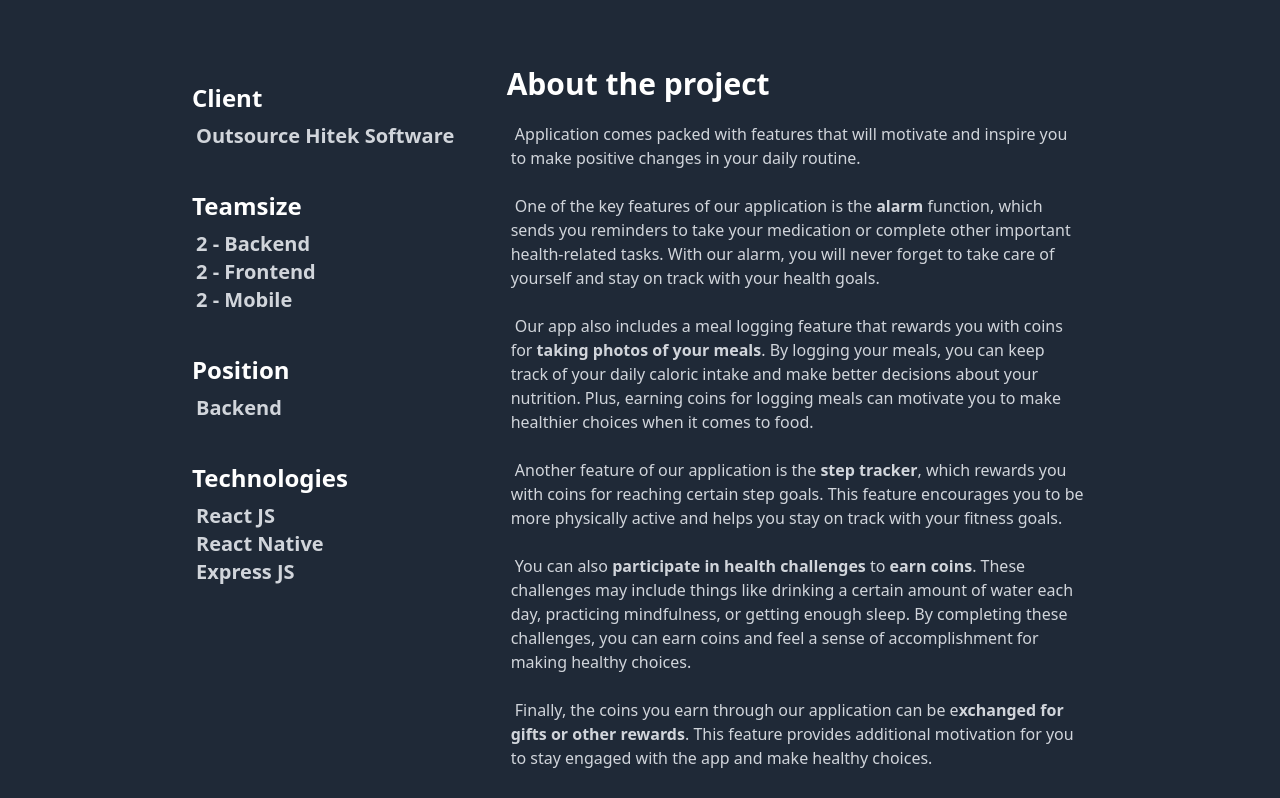
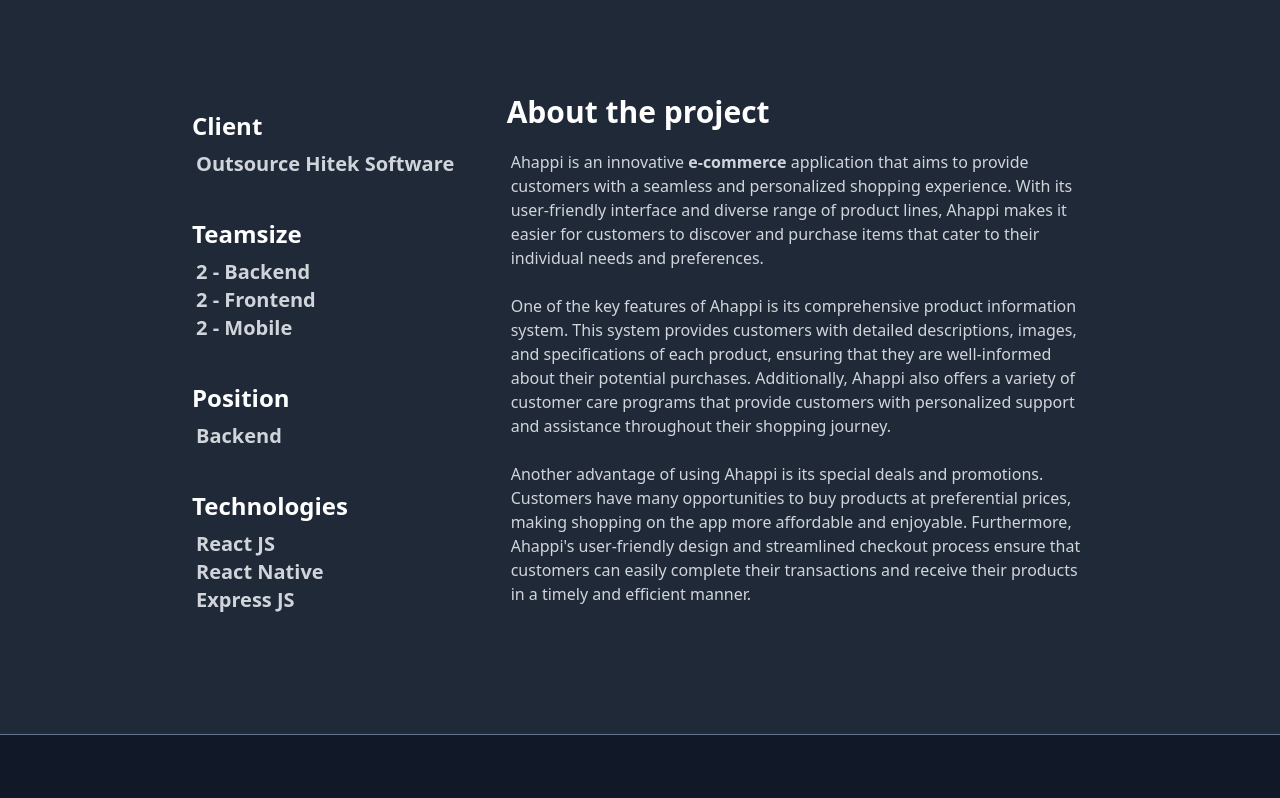
Before and after one commit to DoTranMinhChu/portfolio, a Next.js app: page /portfolio/ahappi in a window 1280 px wide. Shown: the part 1302-2100 px from the top of the page. Built offline with nearby package versions, Linux system fonts and the light colour scheme.

Commit message:
[ADD] : Update description project

```diff
--- a/src/data/projectsList.tsx
+++ b/src/data/projectsList.tsx
@@ -29,20 +29,16 @@
         },
         position: "Backend",
         shortDescription: `
-        <p>Stay on track with your health goals with our <strong>alarm&nbsp;</strong>function, <strong>meal logging,</strong> <strong>step tracker</strong>, <strong>health challenges</strong>, and <strong>coin rewards</strong>.<strong>&nbsp;Exchange coins for gifts</strong> or other rewards. Download now to take control of your health and achieve your wellness goals!</p>
+        <p>The dating application is designed to connect individuals of opposite gender seeking romantic relationships. It features matching algorithms, video calls between male and female users, and a point-based system where male users pay points while female users earn points for video calls. Points earned on the app can be exchanged for money. These features encourage engagement, balanced gender ratios, and incentivize users to remain active on the platform.</p>
         `,
         fullDesciption: `
-        <p>&nbsp;Application comes packed with features that will motivate and inspire you to make positive changes in your daily routine.</p>
+        <p>&nbsp;The dating application is designed to facilitate <strong>connections between individuals of the opposite gender</strong> who are seeking romantic relationships. The app offers several features to help users find potential partners and interact with them, including <strong>matching</strong>, <strong>video calls</strong>, and a <strong>bonus-point system</strong>.</p>
         <p><br></p>
-        <p>&nbsp;One of the key features of our application is the <strong>alarm&nbsp;</strong>function, which sends you reminders to take your medication or complete other important health-related tasks. With our alarm, you will never forget to take care of yourself and stay on track with your health goals.</p>
+        <p>&nbsp;The video call feature allows users to have <strong>virtual face-to-face interactions</strong> with their matches. However, there is a catch - <strong>male users</strong> must <strong>spend points</strong> to initiate a <strong>video call</strong>, while <strong>female users&nbsp;</strong>can <strong>earn points</strong> for participating in these calls. This approach is intended to encourage a more balanced gender ratio and incentivize female users to engage with male users on the platform.</p>
         <p><br></p>
-        <p>&nbsp;Our app also includes a meal logging feature that rewards you with coins for<strong>&nbsp;taking photos of your meals</strong>. By logging your meals, you can keep track of your daily caloric intake and make better decisions about your nutrition. Plus, earning coins for logging meals can motivate you to make healthier choices when it comes to food.</p>
+        <p>&nbsp;The<strong>&nbsp;bonus-point system</strong> is a unique aspect of this dating application. <strong>Users can earn points</strong> by participating in various activities on the app, such as <strong>completing their profile</strong>, <strong>log in every day</strong>, <strong>engaging with other users</strong>, and <strong>participating in video calls</strong>. These points can then be exchanged for money, providing an additional incentive for users to remain active on the platform.</p>
         <p><br></p>
-        <p>&nbsp;Another feature of our application is the <strong>step tracker</strong>, which rewards you with coins for reaching certain step goals. This feature encourages you to be more physically active and helps you stay on track with your fitness goals.</p>
-        <p><br></p>
-        <p>&nbsp;You can also <strong>participate in health challenges</strong> to <strong>earn coins</strong>. These challenges may include things like drinking a certain amount of water each day, practicing mindfulness, or getting enough sleep. By completing these challenges, you can earn coins and feel a sense of accomplishment for making healthy choices.</p>
-        <p><br></p>
-        <p>&nbsp;Finally, the coins you earn through our application can be e<strong>xchanged for gifts or other rewards</strong>. This feature provides additional motivation for you to stay engaged with the app and make healthy choices.</p>
+        <p>&nbsp;Overall, this dating application offers several innovative features to help users find and connect with potential partners. The matching function and video call feature enable users to interact with individuals who share similar interests and preferences, while the point-based system provides an additional incentive for users to engage with the platform and earn rewards.</p>
         `,
 
 
@@ -121,20 +117,19 @@
             Fullstack: 0
         },
         shortDescription: `
-        <p>Stay on track with your health goals with our <strong>alarm&nbsp;</strong>function, <strong>meal logging,</strong> <strong>step tracker</strong>, <strong>health challenges</strong>, and <strong>coin rewards</strong>.<strong>&nbsp;Exchange coins for gifts</strong> or other rewards. Download now to take control of your health and achieve your wellness goals!</p>
+        <p>The scheduling application offers Planner, Time Tracker/Checker, and Scheduler functions, with easy recording and data conversion. It also includes ToDo-List, Check-List, and D-day features to help users reach their goals. The application provides daily, weekly, and monthly progress checks and supports Habit/Daily Tracker for creating and monitoring habits. It also offers a Diary feature, Check monthly records, Search function, Note, and Instagram-like self-development tracking.</p>
         `,
         fullDesciption: `
-        <p>&nbsp;Application comes packed with features that will motivate and inspire you to make positive changes in your daily routine.</p>
+        <p>Application offers a range of functions that will help you stay on top of your schedule, increase productivity, and reach your goals.</p>
         <p><br></p>
-        <p>&nbsp;One of the key features of our application is the <strong>alarm&nbsp;</strong>function, which sends you reminders to take your medication or complete other important health-related tasks. With our alarm, you will never forget to take care of yourself and stay on track with your health goals.</p>
+        <p>With <strong>Planner</strong>, <strong>Time Tracker</strong>/<strong>Checker</strong>, and <strong>Scheduler</strong>, you can easily record and manage your time. Our unique <strong>Drag&amp;Click</strong> feature allows you to record your time in 10-minute increments, making data conversion a breeze.</p>
         <p><br></p>
-        <p>&nbsp;Our app also includes a meal logging feature that rewards you with coins for<strong>&nbsp;taking photos of your meals</strong>. By logging your meals, you can keep track of your daily caloric intake and make better decisions about your nutrition. Plus, earning coins for logging meals can motivate you to make healthier choices when it comes to food.</p>
+        <p>With <strong>Todo-List&nbsp;</strong>and <strong>Check-List&nbsp;</strong>features will help you stay organized and on top of your tasks. Additionally, <strong>D-day</strong> feature for all to-dos will keep you motivated and help you reach your goals.</p>
         <p><br></p>
-        <p>&nbsp;Another feature of our application is the <strong>step tracker</strong>, which rewards you with coins for reaching certain step goals. This feature encourages you to be more physically active and helps you stay on track with your fitness goals.</p>
+        <p>Application offers <strong>daily</strong>, <strong>weekly</strong>, and <strong>monthly&nbsp;</strong><strong>progress checks</strong>, allowing you to track your progress and stay on target. With easy up and down movement, you can easily adjust your schedule as needed.</p>
         <p><br></p>
-        <p>&nbsp;You can also <strong>participate in health challenges</strong> to <strong>earn coins</strong>. These challenges may include things like drinking a certain amount of water each day, practicing mindfulness, or getting enough sleep. By completing these challenges, you can earn coins and feel a sense of accomplishment for making healthy choices.</p>
-        <p><br></p>
-        <p>&nbsp;Finally, the coins you earn through our application can be e<strong>xchanged for gifts or other rewards</strong>. This feature provides additional motivation for you to stay engaged with the app and make healthy choices.</p>
+        <p>Creating habits has never been easier with our <strong>Habit/Daily Tracker</strong>, which supports grouped habits by time of day with breakfast, lunch, and dinner default settings.With <strong>daily</strong>, <strong>weekly</strong>, <strong>monthly</strong>, and <strong>yearly&nbsp;</strong>progress checks will help you stay on track and <strong>monitor your progress</strong>.</p>
+        <p>Finally, application is like the<strong>&nbsp;Instagram of self-development</strong>, allowing you to track your progress and <strong>share your accomplishments with others</strong>.</p>
         `,
     },
     {
@@ -165,20 +160,14 @@
             Fullstack: 0
         },
         shortDescription: `
-        <p>Stay on track with your health goals with our <strong>alarm&nbsp;</strong>function, <strong>meal logging,</strong> <strong>step tracker</strong>, <strong>health challenges</strong>, and <strong>coin rewards</strong>.<strong>&nbsp;Exchange coins for gifts</strong> or other rewards. Download now to take control of your health and achieve your wellness goals!</p>
+        <p>Ahappi is a user-friendly e-commerce application that provides customers with a diverse range of product lines and comprehensive product information. It offers personalized customer care programs and special deals and promotions to make shopping more enjoyable and affordable. With a streamlined checkout process, Ahappi ensures that customers receive their products in a timely and efficient manner.</p>
         `,
         fullDesciption: `
-        <p>&nbsp;Application comes packed with features that will motivate and inspire you to make positive changes in your daily routine.</p>
+        <p>Ahappi is an innovative <strong>e-commerce</strong> application that aims to provide customers with a seamless and personalized shopping experience. With its user-friendly interface and diverse range of product lines, Ahappi makes it easier for customers to discover and purchase items that cater to their individual needs and preferences.</p>
         <p><br></p>
-        <p>&nbsp;One of the key features of our application is the <strong>alarm&nbsp;</strong>function, which sends you reminders to take your medication or complete other important health-related tasks. With our alarm, you will never forget to take care of yourself and stay on track with your health goals.</p>
+        <p>One of the key features of Ahappi is its comprehensive product information system. This system provides customers with detailed descriptions, images, and specifications of each product, ensuring that they are well-informed about their potential purchases. Additionally, Ahappi also offers a variety of customer care programs that provide customers with personalized support and assistance throughout their shopping journey.</p>
         <p><br></p>
-        <p>&nbsp;Our app also includes a meal logging feature that rewards you with coins for<strong>&nbsp;taking photos of your meals</strong>. By logging your meals, you can keep track of your daily caloric intake and make better decisions about your nutrition. Plus, earning coins for logging meals can motivate you to make healthier choices when it comes to food.</p>
-        <p><br></p>
-        <p>&nbsp;Another feature of our application is the <strong>step tracker</strong>, which rewards you with coins for reaching certain step goals. This feature encourages you to be more physically active and helps you stay on track with your fitness goals.</p>
-        <p><br></p>
-        <p>&nbsp;You can also <strong>participate in health challenges</strong> to <strong>earn coins</strong>. These challenges may include things like drinking a certain amount of water each day, practicing mindfulness, or getting enough sleep. By completing these challenges, you can earn coins and feel a sense of accomplishment for making healthy choices.</p>
-        <p><br></p>
-        <p>&nbsp;Finally, the coins you earn through our application can be e<strong>xchanged for gifts or other rewards</strong>. This feature provides additional motivation for you to stay engaged with the app and make healthy choices.</p>
+        <p>Another advantage of using Ahappi is its special deals and promotions. Customers have many opportunities to buy products at preferential prices, making shopping on the app more affordable and enjoyable. Furthermore, Ahappi&apos;s user-friendly design and streamlined checkout process ensure that customers can easily complete their transactions and receive their products in a timely and efficient manner.</p>
         `,
     },
     {
@@ -205,20 +194,16 @@
             Fullstack: 0
         },
         shortDescription: `
-        <p>Stay on track with your health goals with our <strong>alarm&nbsp;</strong>function, <strong>meal logging,</strong> <strong>step tracker</strong>, <strong>health challenges</strong>, and <strong>coin rewards</strong>.<strong>&nbsp;Exchange coins for gifts</strong> or other rewards. Download now to take control of your health and achieve your wellness goals!</p>
+        <p>Findclass is a user-friendly application that helps students search for online courses based on their preferences. It offers features such as search by demand, time, and forum function to interact with others.&nbsp;</p>
         `,
         fullDesciption: `
-        <p>&nbsp;Application comes packed with features that will motivate and inspire you to make positive changes in your daily routine.</p>
+        <p>The <strong>Findclass </strong>application is a user-friendly platform designed to help students search for online <strong>classes </strong>based on their preferences. With this application, users can easily search for courses by <strong>demand</strong>, <strong>time</strong>, and<strong>&nbsp;other criteria</strong>.</p>
         <p><br></p>
-        <p>&nbsp;One of the key features of our application is the <strong>alarm&nbsp;</strong>function, which sends you reminders to take your medication or complete other important health-related tasks. With our alarm, you will never forget to take care of yourself and stay on track with your health goals.</p>
+        <p>One of the key features of the application is the <strong>forum </strong>function, which enables users to interact with each other, share their experiences and knowledge, and exchange ideas. This feature creates a supportive learning environment for students, and encourages active participation and engagement.</p>
         <p><br></p>
-        <p>&nbsp;Our app also includes a meal logging feature that rewards you with coins for<strong>&nbsp;taking photos of your meals</strong>. By logging your meals, you can keep track of your daily caloric intake and make better decisions about your nutrition. Plus, earning coins for logging meals can motivate you to make healthier choices when it comes to food.</p>
+        <p>The application is not only useful for students but also for administrators, who have access to various management functions. They can <strong>manage classes, teachers, and students, as well as handle feedback</strong> management and other administrative tasks.</p>
         <p><br></p>
-        <p>&nbsp;Another feature of our application is the <strong>step tracker</strong>, which rewards you with coins for reaching certain step goals. This feature encourages you to be more physically active and helps you stay on track with your fitness goals.</p>
-        <p><br></p>
-        <p>&nbsp;You can also <strong>participate in health challenges</strong> to <strong>earn coins</strong>. These challenges may include things like drinking a certain amount of water each day, practicing mindfulness, or getting enough sleep. By completing these challenges, you can earn coins and feel a sense of accomplishment for making healthy choices.</p>
-        <p><br></p>
-        <p>&nbsp;Finally, the coins you earn through our application can be e<strong>xchanged for gifts or other rewards</strong>. This feature provides additional motivation for you to stay engaged with the app and make healthy choices.</p>
+        <p>Overall, the <strong>Findclass </strong>application is an innovative tool that provides a seamless and efficient way for students to find and enroll in online courses, while also offering a range of management functions to administrators.</p>
         `,
     }
 
--- a/src/pages/about-me/index.tsx
+++ b/src/pages/about-me/index.tsx
@@ -1,12 +1,40 @@
-import Navbar from "@/components/navbar";
+import { NextSeo } from "next-seo";
 import Link from "next/link";
 
 export default function AboutMe() {
   return (
     <>
+      {/* SEO */}
+      <NextSeo
+        title="About | Do Tran Minh Chu"
+        description="Do Tran Minh Chu Portfolio, introduce about projects, experiences, education,...."
+        openGraph={{
+          url: '/about-me',
+          title: 'About | Do Tran Minh Chu',
+          description: 'Do Tran Minh Chu Portfolio, introduce about projects, experiences, education,....',
+          images: [
+            {
+              url: '/image/home_page.png',
+              width: 800,
+              height: 600,
+              alt: 'Og Image Alt',
+              type: 'image/jpeg',
+            },
+            {
+              url: '/image/home_page.png',
+              width: 1200,
+              height: 800,
+              alt: 'Og Image Alt Second',
+              type: 'image/jpeg',
+            }
+          ],
+          siteName: 'DoTranMinhChu',
+        }}
+      />
+      {/* */}
       <div className="px-4 py-12 sm:py-18 md:py-24 sm:px-8 md:px-24 xl:px-48">
         <section>
-          <h1 className="mb-8 text-6xl font-semibold"> I&apos;m Minh Chu,<br/>Fullstack Web Developer.</h1>
+          <h1 className="mb-8 text-6xl font-semibold"> I&apos;m Minh Chu,<br />Fullstack Web Developer.</h1>
           <p className="max-w-3xl ml-2 text-lg">Full stack autodidact with demonstrable capacity to assess and manage complex business needs and surmount obstacles in the way thereof thus producing refined and accessible work products.</p>
         </section>
         <section className="py-2 sm:py-4 md:py-8 xl:py-12">
--- a/src/pages/index.tsx
+++ b/src/pages/index.tsx
@@ -9,6 +9,7 @@
 export default function Home() {
   return (
     <>
+      {/* SEO */}
       <NextSeo
         title="Do Tran Minh Chu"
         description="Do Tran Minh Chu Portfolio, introduce about projects, experiences, education,...."
--- a/src/pages/portfolio/[slug]/index.tsx
+++ b/src/pages/portfolio/[slug]/index.tsx
@@ -2,6 +2,7 @@
 import { IProject } from "@/interfaces/iProject.interface";
 import { IProps } from "@/interfaces/iProps.interface";
 import { GetStaticPaths, GetStaticPathsResult, GetStaticProps, GetStaticPropsContext, GetStaticPropsResult } from "next";
+import { NextSeo } from "next-seo";
 import { ParsedUrlQuery } from "querystring";
 interface Props extends IProps {
     project: IProject
@@ -11,6 +12,26 @@
 
     return (
         <>
+            {/* SEO */}
+            <NextSeo
+                title={`${project.name} | Do Tran Minh Chu`}
+                description={project.shortDescription}
+                openGraph={{
+                    title: `${project.name} | Do Tran Minh Chu`,
+                    description: project.shortDescription,
+                    images: [
+                        {
+                            url: project.thumnailUrl,
+                            width: 800,
+                            height: 600,
+                            alt: 'Og Image Alt',
+                            type: 'image/jpeg',
+                        },
+                    ],
+                    siteName: 'DoTranMinhChu',
+                }}
+            />
+            {/*  */}
             <section className="bg-gray-800">
                 <div className="p-4 py-12 sm:p-8 md:p-24 xl:px-48 sm:py-18 md:py-24">
                     <div className="w-2/12 h-2 my-2 bg-white"></div>
--- a/src/pages/portfolio/index.tsx
+++ b/src/pages/portfolio/index.tsx
@@ -1,13 +1,41 @@
 import OpenMoreButton from "@/components/button/openMoreButton.component";
 import PortfolioList from "@/components/portfolioList";
 import { projectsList } from "@/data/projectsList";
+import { NextSeo } from "next-seo";
 
 
 export default function Projects() {
   return (
     <>
+      {/* SEO */}
+      <NextSeo
+        title="Projects | Do Tran Minh Chu"
+        description="Do Tran Minh Chu Portfolio, introduce about projects, experiences, education,...."
+        openGraph={{
+          url: '/portfolio',
+          title: 'Projects | Do Tran Minh Chu',
+          description: 'Do Tran Minh Chu Portfolio, introduce about projects, experiences, education,....',
+          images: [
+            {
+              url: '/image/home_page.png',
+              width: 800,
+              height: 600,
+              alt: 'Og Image Alt',
+              type: 'image/jpeg',
+            },
+            {
+              url: '/image/home_page.png',
+              width: 1200,
+              height: 800,
+              alt: 'Og Image Alt Second',
+              type: 'image/jpeg',
+            }
+          ],
+          siteName: 'DoTranMinhChu',
+        }}
+      />
+      {/* */}
       <section className="bg-gray-800">
-
         <PortfolioList projectsList={projectsList} cardClassName="bg-gray-900">
           <div>
             <div className="py-4 text-2xl font-semibold uppercase">
```
